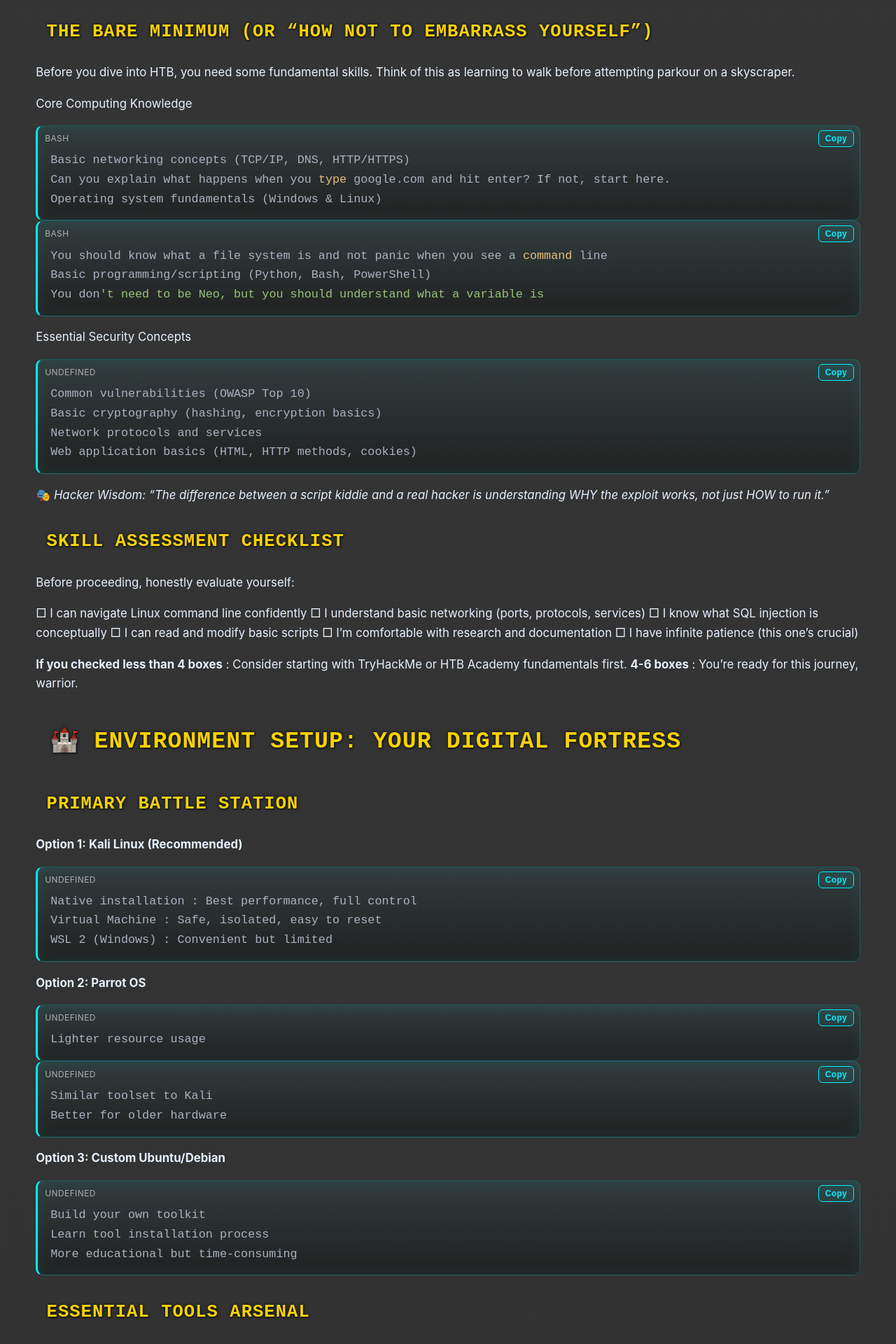
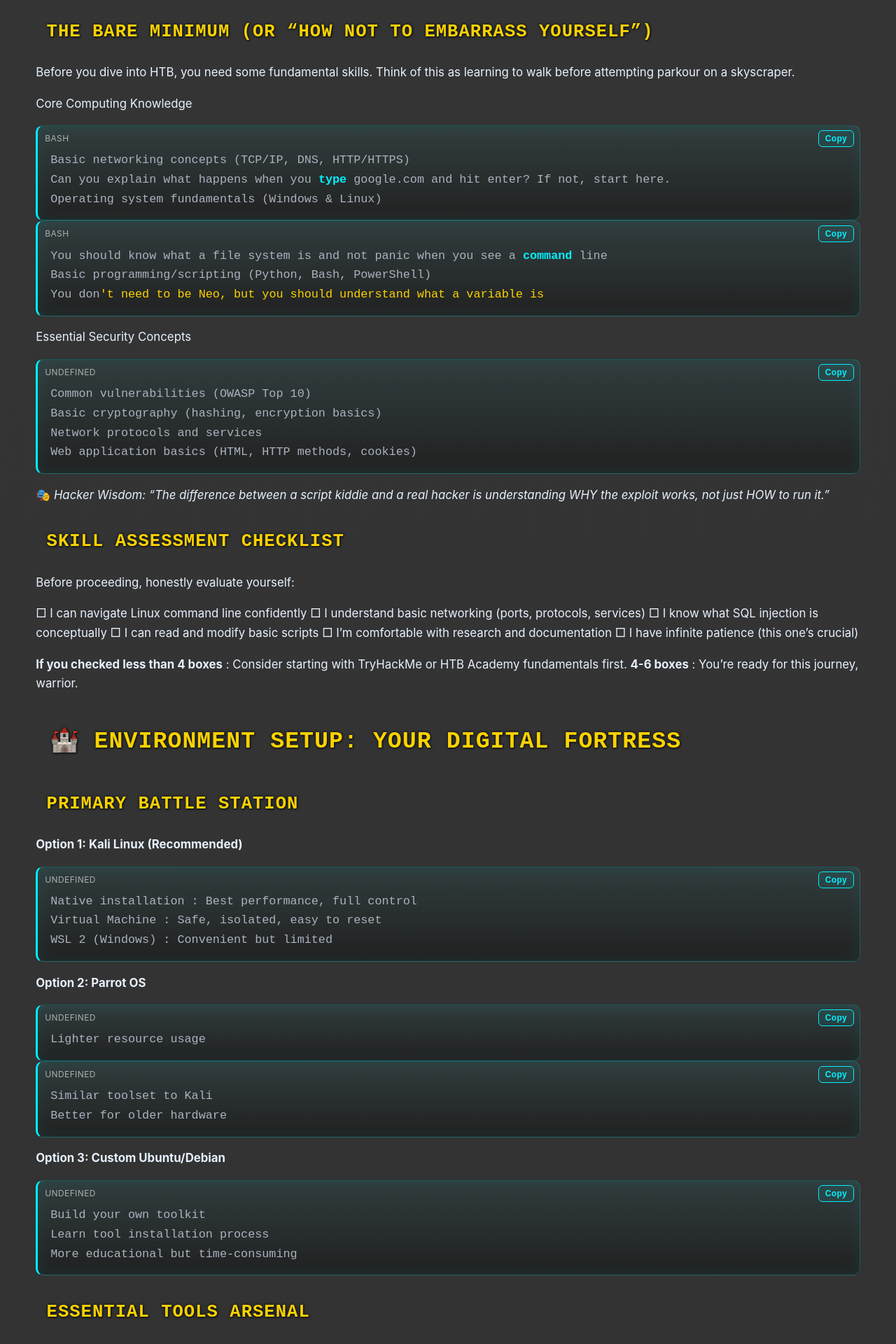
Before and after one commit to haxrbyte/ghost-shell, a Jekyll site: the page built from docs/htb.md, in a window 1280 px wide. Shown: the part 995-2915 px from the top of the page at 70% size. Built offline with Jekyll 4.4.1, drawn with Linux system fonts in a browser that asks for light colours; nearby versions of some CDN libraries; some of the changed text lies outside the part shown.

Commit message:
more edits to docs/_layouts/default.html, docs/assets/css/custom.css, and docs/htb.md

````diff
--- a/docs/_layouts/default.html
+++ b/docs/_layouts/default.html
@@ -20,8 +20,8 @@
   <div class="wrapper">{{ content }}</div>
   <script defer src="{{ '/assets/js/clipboard.js' | relative_url }}"></script>
   <script>
-    // Restrict highlight.js to Bash and Python only
-    hljs.configure({ languages: ['bash', 'python'] });
+    // Restrict highlight.js to Bash, Python, and HTML only
+    hljs.configure({ languages: ['bash', 'python', 'xml'] });
     document.addEventListener('DOMContentLoaded', function() {
       document.querySelectorAll('pre code').forEach(function(block) {
         hljs.highlightElement(block);
--- a/docs/assets/css/custom.css
+++ b/docs/assets/css/custom.css
@@ -72,11 +72,20 @@
     background: none;
     color: #FCD200 !important;
     text-shadow: 1px 1px 2px #0b0f14, 0 0 4px #0b0f14;
+    /*background: #00F0FF;
+    color: #0b0f14 !important;
+    text-shadow:
+        0 0 6px var(--hx-yellow),
+        0 0 12px var(--hx-blue),
+        0 0 24px rgba(0,240,255,.35);*/
     font-family: 'Fira Code', monospace;
     font-weight: 700;
     letter-spacing: 1px;
     text-transform: uppercase;
     box-shadow: none;
+    /*box-shadow: 0 0 8px #00F0FF,
+                0 0 16px rgba(0,240,255,0.6),
+                0 0 24px rgba(0,240,255,0.4);*/
     border-radius: 4px;
     margin: 1em 0 0.6em;
 }
@@ -523,3 +532,117 @@
 .hljs {
   background: transparent !important;
 }
+
+/* ================================
+   highlight.js — Custom Neon Hacker Overrides
+   Colorful bash: commands pop, flags stand out, values glow
+   ================================ */
+
+/* Comments — dimmed cyan-grey */
+.hljs-comment,
+.hljs-meta {
+  color: #6a8799 !important;
+  font-style: italic;
+}
+
+/* Keywords & built-in commands (if, then, else, for, sudo, echo, export) — Electric Blue, bold */
+.hljs-keyword,
+.hljs-built_in,
+.hljs-selector-tag {
+  color: #00F0FF !important;
+  font-weight: bold;
+}
+
+/* Function/command names — bright teal-green */
+.hljs-title,
+.hljs-function .hljs-title,
+.hljs-section {
+  color: #56d4bc !important;
+  font-weight: bold;
+}
+
+/* Strings (single/double quoted) — Toxic Yellow */
+.hljs-string,
+.hljs-doctag,
+.hljs-regexp {
+  color: #FCD200 !important;
+}
+
+/* Numbers — warm orange */
+.hljs-number,
+.hljs-literal {
+  color: #ff9e64 !important;
+}
+
+/* Variables ($TARGET, $USER) — vivid purple */
+.hljs-variable,
+.hljs-template-variable {
+  color: #e8a0ff !important;
+  font-weight: bold;
+}
+
+/* Flags/params (-sC, --script, -p) — sky blue */
+.hljs-params,
+.hljs-attr {
+  color: #87ceeb !important;
+}
+
+/* Operators (|, >, >>, &&, ||) — bright pink */
+.hljs-operator {
+  color: #ff79c6 !important;
+  font-weight: bold;
+}
+
+/* Symbols, punctuation — soft white */
+.hljs-symbol,
+.hljs-bullet,
+.hljs-link {
+  color: #d7faff !important;
+}
+
+/* Type/class names — Electric Blue */
+.hljs-type,
+.hljs-class .hljs-title {
+  color: #00F0FF !important;
+}
+
+/* Property names / attributes — light sky blue */
+.hljs-property,
+.hljs-attribute {
+  color: #87ceeb !important;
+}
+
+/* Substrings, interpolation — yellow italic */
+.hljs-subst {
+  color: #FCD200 !important;
+  font-style: italic;
+}
+
+/* Additions (diff) — green */
+.hljs-addition {
+  color: #56d4bc !important;
+}
+
+/* Deletions (diff) — red */
+.hljs-deletion {
+  color: #ff6b6b !important;
+}
+
+/* Emphasis & strong */
+.hljs-emphasis { font-style: italic; }
+.hljs-strong { font-weight: bold; }
+
+/* Python-specific: decorators, self/cls */
+.hljs-decorator,
+.hljs-meta .hljs-keyword {
+  color: #e8a0ff !important;
+}
+
+/* HTML tags — Electric Blue */
+.hljs-tag {
+  color: #00F0FF !important;
+}
+.hljs-name {
+  color: #00F0FF !important;
+  font-weight: bold;
+}
--- a/docs/htb.md
+++ b/docs/htb.md
@@ -39,20 +39,20 @@
 
 Core Computing Knowledge
 
-```
+```bash
 Basic networking concepts (TCP/IP, DNS, HTTP/HTTPS)
 Can you explain what happens when you type google.com and hit enter? If not, start here.
 Operating system fundamentals (Windows & Linux)
 ```
 
-```
+```bash
 You should know what a file system is and not panic when you see a command line
 Basic programming/scripting (Python, Bash, PowerShell)
 You don't need to be Neo, but you should understand what a variable is
 ```
 Essential Security Concepts
 
-```
+```bash
 Common vulnerabilities (OWASP Top 10)
 Basic cryptography (hashing, encryption basics)
 Network protocols and services
@@ -81,24 +81,24 @@
 
 **Option 1: Kali Linux (Recommended)**
 
-```
+```bash
 Native installation : Best performance, full control
 Virtual Machine : Safe, isolated, easy to reset
 WSL 2 (Windows) : Convenient but limited
 ```
 **Option 2: Parrot OS**
 
-```
+```bash
 Lighter resource usage
 ```
 
-```
+```bash
 Similar toolset to Kali
 Better for older hardware
 ```
 **Option 3: Custom Ubuntu/Debian**
 
-```
+```bash
 Build your own toolkit
 Learn tool installation process
 More educational but time-consuming
@@ -111,8 +111,7 @@
 2. **Download VPN Config** (OpenVPN)
 3. **Test Connectivity**
 
-```
-bash
+```bash
 ## NNeettwwoorrkk DDiissccoovveerryy && EEnnuummeerraattiioonn
 nmnmaapp,, mmaassssccaann,, aautorutoreecconon
 ## WWeebb AApppplliiccaattiioonn TTeessttiinngg
@@ -146,32 +145,28 @@
 
 **Service Enumeration**
 
-```
+```bash
 SMB: enum 4 linux, smbclient, smbmap
 FTP: ftp, anonymous access testing
 SSH: Version enumeration, user enumeration
 HTTP/HTTPS: Technology stack identification
 ```
-```
-bash
+```bash
 susuddoo opopeenvpnnvpn llaabb__ususeernrnaammee..ovpnovpn
 ppiinngg10.10^10.^10 .10.1.10.1 ## HHTTBB ggaatteewwaayy tteesstt
 ```
-```
-bash
+```bash
 mmkkddiirr ~/~/hhttbb
 ccdd ~/~/hhttbb
 mmkkddiirr{{rreecconnonnaaiissssaannccee,,eexploxploiittaattiionon,,postpost--eexploxploiittaattiionon,,notnoteess}}
 ```
-```
-bash
+```bash
 ## TThhee HHTTBB SSttaannddaarrdd AApppprrooaacchh
 nmnmaapp - -ssCC - -ssVV - -ooAA iinniittiiaall__ssccaann ttaarrggeett__iipp
 nmnmaapp - -pp-- - -ooAA ffullull__portport__ssccaann ttaarrggeett__iipp
 nmnmaapp - -ssUU ----toptop--portsports 100100 ttaarrggeett__iipp ## UUDDPP ssccaann
 ```
-```
-bash
+```bash
 ggoobbustusteerr ddiirr - -uu hhttpttp://://ttaarrggeett - -ww //usrusr//sshhaarree//worworddlliistssts//ddiirrbbustusteerr//ddiirreecctorytory--lliistst-2.3--2.3-mmeeddiiumum..txttxt
 ffffuuff - -ww //usrusr//sshhaarree//worworddlliistssts//SSeeccLLiistssts//DDiissccovoveeryry//WWeebb--CContonteentnt//ccommonommon..txttxt - -uu hhttpttp://://ttaarrggeett//FFUZZUZZ
 ```
@@ -180,7 +175,7 @@
 
 **Information Gathering**
 
-```
+```bash
 whatweb, wappalyzer for technology identification
 Source code analysis
 robots.txt, sitemap.xml analysis
@@ -188,7 +183,7 @@
 ```
 **Common Vulnerabilities**
 
-```
+```bash
 SQL Injection : Manual testing + sqlmap
 XSS : Reflected, stored, DOM-based
 File Upload : Bypasses and exploitation
@@ -199,14 +194,14 @@
 
 **Buffer Overflows** (for intermediate boxes)
 
-```
+```bash
 Stack-based overflows
 Return-oriented programming (ROP)
 ASLR and NX bypass techniques
 ```
 **Privilege Escalation**
 
-```
+```bash
 Linux : SUID binaries, kernel exploits, cron jobs, file permissions
 Windows : Token manipulation, service exploitation, registry analysis
 ```
@@ -214,7 +209,7 @@
 
 **Information Gathering**
 
-```
+```bash
 System enumeration scripts (linpeas, winpeas)
 Network discovery from compromised host
 Data exfiltration techniques
@@ -259,7 +254,7 @@
     **Skills** : MongoDB client, database enumeration
 
 
-```
+```bash
 Time : 90-120 minutes
 ```
 8. **Synced** (Rsync exploitation)
@@ -383,11 +378,11 @@
 
 **Daily Practice Schedule:**
 
-```
+```bash
 1-2 hours weekdays : Study walkthroughs, practice techniques
 ```
 
-```
+```bash
 3-4 hours weekends : Attempt new machines, review concepts
 30 minutes daily : Note review, tool practice
 ```
@@ -399,28 +394,28 @@
 
 **2 Hours** : Active enumeration and initial attempts
 
-```
+```bash
 Thorough reconnaissance
 Basic exploitation attempts
 Service-specific enumeration
 ```
 **4 Hours Total** : Targeted research and advanced techniques
 
-```
+```bash
 Specific vulnerability research
 Alternative attack vectors
 Community forums and hints
 ```
 **8 Hours Total** : Hint consultation and guided learning
 
-```
+```bash
 Official hints (if available)
 Community discussions
 Selective walkthrough consultation
 ```
 **Beyond 8 Hours** : Full walkthrough study
 
-```
+```bash
 Complete walkthrough review
 Concept learning and documentation
 Preparation for retry
@@ -431,12 +426,12 @@
 
 **Symptoms** : "I don't know what to attack" **Solutions** :
 
-```
+```bash
 Run AutoRecon for comprehensive scanning
 Check all ports (1-65535), not just top 1000
 ```
 
-```
+```bash
 Enumerate every discovered service thoroughly
 Review nmap scripts output carefully
 ```
@@ -444,7 +439,7 @@
 
 **Symptoms** : "I know the vulnerability but can't exploit it" **Solutions** :
 
-```
+```bash
 Research exact version numbers
 Check exploit-db for working exploits
 Modify exploits for your target environment
@@ -454,7 +449,7 @@
 
 **Symptoms** : "I have initial access but can't escalate" **Solutions** :
 
-```
+```bash
 Run enumeration scripts (linpeas/winpeas)
 Check running processes and scheduled tasks
 Analyze file permissions and SUID binaries
@@ -464,7 +459,7 @@
 
 **Symptoms** : "Stuck at user-level access" **Solutions** :
 
-```
+```bash
 Use multiple enumeration tools
 Check kernel version for known exploits
 Analyze service configurations
@@ -482,7 +477,7 @@
 **Signs you need a break:**
 
 
-```
+```bash
 Tunnel vision (only focusing on one attack vector)
 Repeating the same failed commands
 Anger at "stupid" machine design
@@ -490,7 +485,7 @@
 ```
 **Recovery strategies:**
 
-```
+```bash
 Work on a different machine temporarily
 Practice specific techniques in isolation
 Review fundamental concepts
@@ -510,7 +505,7 @@
 
 **Optimal Session Structure:**
 
-```
+```bash
 10 minutes : Setup and environment preparation
 30-45 minutes : Initial enumeration phase
 5-minute break : Process findings
@@ -521,7 +516,7 @@
 ```
 ### Building Your Methodology
 
-```
+```bash
 MMaacchhiinnee:: [[NNaammee]]
 DDaattee:: [[SSttaartrt DDaattee]]
 DDiiffffiiccultyulty:: [[EEaasysy//MMeeddiiumum//HHaarrdd]]
@@ -552,7 +547,7 @@
 
 **Phase 2: Vulnerability Assessment**
 
-```
+```bash
 Research specific service versions
 Check for known CVEs
 Identify configuration issues
@@ -560,7 +555,7 @@
 ```
 **Phase 3: Exploitation**
 
-```
+```bash
 Start with highest-impact vulnerabilities
 Verify exploits in test environment first
 Document all attempts (successful and failed)
@@ -568,7 +563,7 @@
 ```
 **Phase 4: Post-Exploitation**
 
-```
+```bash
 Immediate privilege escalation attempts
 System enumeration
 Persistence establishment (for learning)
@@ -578,17 +573,13 @@
 
 **HTTP/HTTPS Services:**
 
-```
-bash
+```bash
 ## NNeettwwoorrkk DDiissccoovveerryy
 nmnmaapp - -ssCC - -ssVV - -ooAA iinniittiiaall $$ttaarrggeett
 ## PPoorrtt DDiissccoovveerryy
 nmnmaapp - -pp-- ----mmiinn--rraattee 10001000 $$ttaarrggeett
 ## SSeerrvviiccee--SSppeecciiffiicc EEnnuummeerraattiioonn
 ## [[CCuussttoommiizzee bbaasseedd oonn ddiissccoovveerreedd sseerrvviicceess]]
-```
-```
-bash
 ```
 
 **SMB Services:**
@@ -603,7 +594,7 @@
 
 1. **IppSec YouTube Channel**
 
-```
+```bash
 ## TTeecchhnnoollooggyy iiddeennttiiffiiccaattiioonn
 wwhhaatwtweebb $$ttaarrggeett
 nmnmaapp ----ssccrriiptpt hhttpttp-*-* $$ttaarrggeett - -pp 80,443 80 , 443
@@ -613,8 +604,7 @@
 ## PPaarraammeetteerr ffuuzzzziinngg
 ffffuuff - -ww //ppaatthh//toto//ppaarraamsms..txttxt - -uu hhttpttp://://$$ttaarrggeett//ppaaggee..pphhpp??FFUZZUZZ==tteestst
 ```
-```
-bash
+```bash
 ## AAnnoonnyymmoouuss eennuummeerraattiioonn
 smsmbbcclliieentnt - -LL \\\\\\\\$$ttaarrggeett
 eenumnum 44 lliinuxnux - -aa $$ttaarrggeett
@@ -622,8 +612,7 @@
 ## AAuutthheennttiiccaatteedd eennuummeerraattiioonn
 smsmbbcclliieentnt \\\\\\\\$$ttaarrggeett\\\\sshhaarreennaammee - -UU ususeernrnaammee
 ```
-```
-bash
+```bash
 ## MMyySSQQLL
 mysqlmysql - -hh $$ttaarrggeett - -uu rootroot - -pp
 nmnmaapp ----ssccrriiptpt mysqlmysql-*-* $$ttaarrggeett - -pp 33063306
@@ -632,7 +621,7 @@
 sqssqshh - -SS $$ttaarrggeett - -UU ususeernrnaammee - -PP ppaassworsswordd
 ```
 
-```
+```bash
 Detailed explanations of methodology
 Multiple solution paths shown
 Excellent for understanding "why" behind commands
@@ -654,21 +643,21 @@
 
 **HTB Official Forums**
 
-```
+```bash
 Machine discussions (spoiler-free hints)
 General help and guidance
 Community challenges and events
 ```
 **Reddit Communities**
 
-```
+```bash
 r/hackthebox: General discussions
 r/AskNetsec: Technical questions
 r/netsecstudents: Learning resources
 ```
 **Discord Servers**
 
-```
+```bash
 HTB Official Discord
 InfoSec-Prep Community
 Various cybersecurity learning groups
@@ -678,7 +667,7 @@
 
 **Books** (Essential Reading):
 
-```
+```bash
 "The Web Application Hacker's Handbook" - Dafydd Stuttard
 "Penetration Testing: A Hands-On Introduction" - Georgia Weidman
 "The Hacker Playbook 3" - Peter Kim
@@ -686,7 +675,7 @@
 ```
 **Video Training** :
 
-```
+```bash
 Cybrary free courses
 Professor Messer's Security+ content
 John Hammond's YouTube channel
@@ -694,7 +683,7 @@
 ```
 **Practice Platforms** (Beyond HTB):
 
-```
+```bash
 TryHackMe (beginner-friendly)
 PentesterLab (web application focus)
 OverTheWire (wargames)
@@ -704,7 +693,7 @@
 
 **OSCP Preparation** :
 
-```
+```bash
 HTB provides excellent OSCP preparation
 Focus on methodology over tools
 Practice manual exploitation techniques
@@ -712,7 +701,7 @@
 ```
 **Career Development** :
 
-```
+```bash
 Document your learning journey
 Create a professional portfolio
 Engage with the cybersecurity community
@@ -725,7 +714,7 @@
 
 **Days 1-30** : Foundation Building
 
-```
+```bash
 Complete all Starting Point machines
 Master basic enumeration techniques
 Develop consistent methodology
@@ -733,7 +722,7 @@
 ```
 **Days 31-60** : Skill Expansion
 
-```
+```bash
 Tackle first 5 easy retired machines
 Study advanced walkthroughs thoroughly
 Practice specific techniques in isolation
@@ -741,7 +730,7 @@
 ```
 **Days 61-90** : Independence Development
 
-```
+```bash
 Attempt machines with minimal assistance
 Write your own documentation
 Help other beginners in forums
@@ -765,11 +754,11 @@
 
 **The HTB Journey is:**
 
-```
+```bash
 30 % technical skills
 ```
 
-```
+```bash
 30 % persistence and patience
 30 % research and learning ability
 10 % pure stubborn refusal to give up
@@ -792,7 +781,7 @@
 
 **Connect with HaxrByte:**
 
-```
+```bash
 YouTube: [Your Channel Link]
 Twitter: [Your Twitter]
 Blog: [Your Blog]
````
